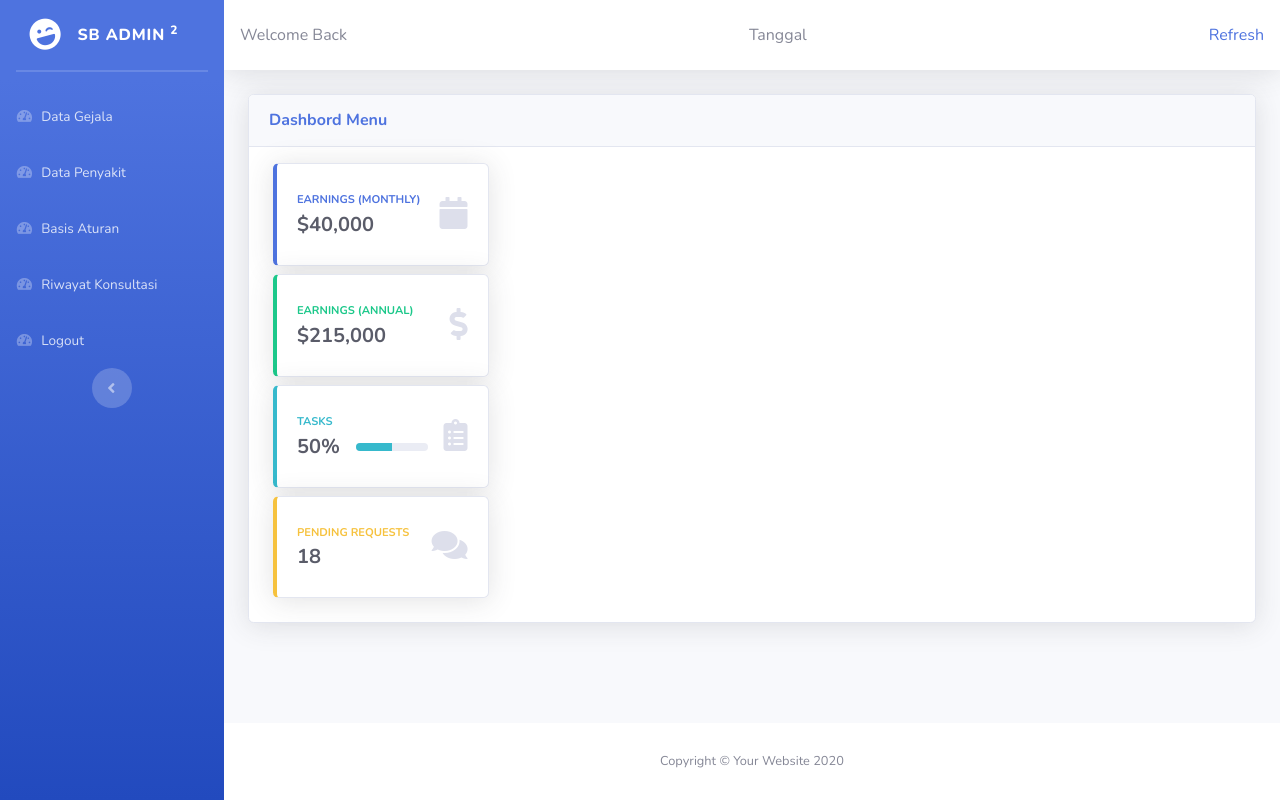
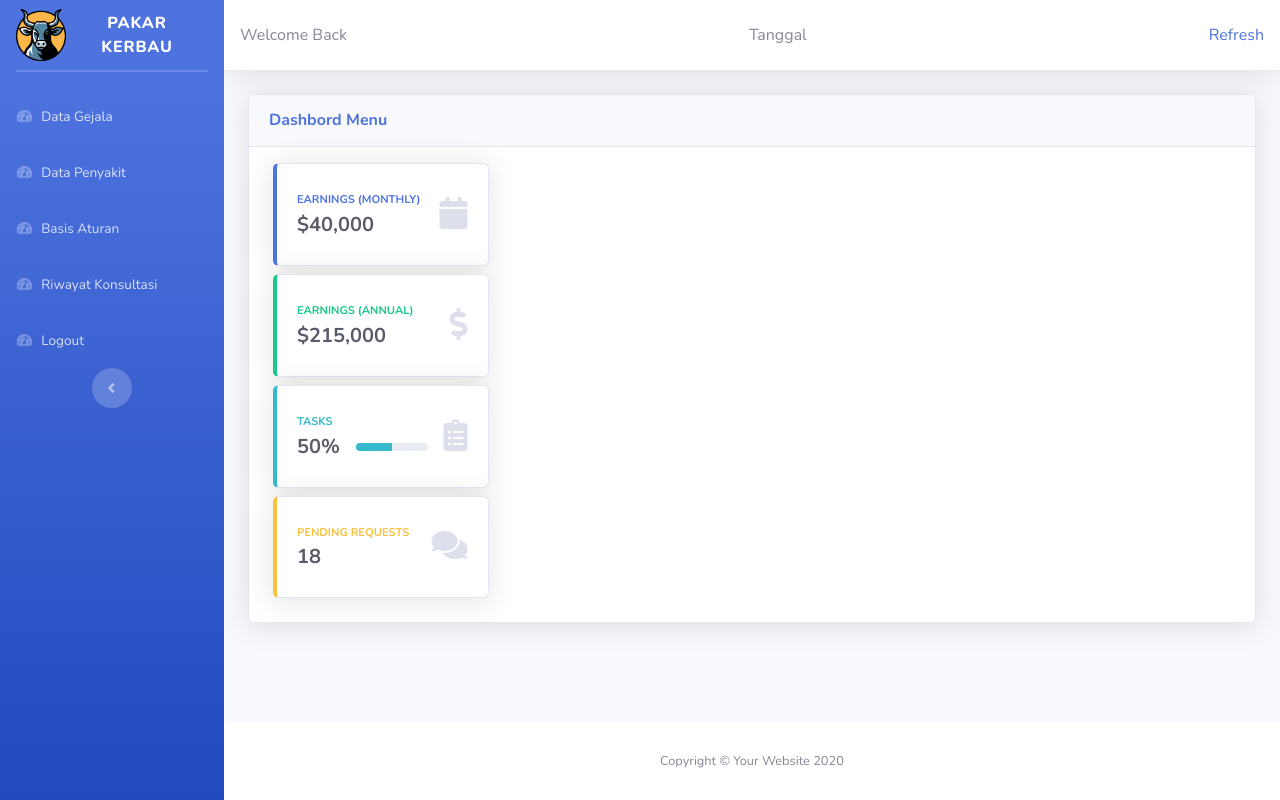
Before and after one commit to depanripurba/sistempakarkerbau, a CodeIgniter app: page /database/index.php/admin/index in a window 1280 px wide. Run offline with CodeIgniter, Linux system fonts and the light colour scheme.

Commit message:
add logo

```diff
--- a/application/views/template/menu.php
+++ b/application/views/template/menu.php
@@ -3,10 +3,10 @@
 
     <!-- Sidebar - Brand -->
     <a class="sidebar-brand d-flex align-items-center justify-content-center" href="index.html">
-        <div class="sidebar-brand-icon rotate-n-15">
-            <i class="fas fa-laugh-wink"></i>
+        <div class="sidebar-brand-icon">
+            <img width="50" src="<?=base_url('assets/img/kerbau.png')?>" alt="">
         </div>
-        <div class="sidebar-brand-text mx-3">SB Admin <sup>2</sup></div>
+        <div class="sidebar-brand-text mx-3">Pakar Kerbau</div>
     </a>
 
     <!-- Divider -->
```
Also changed, not shown: assets/img/kerbau.png (added).
